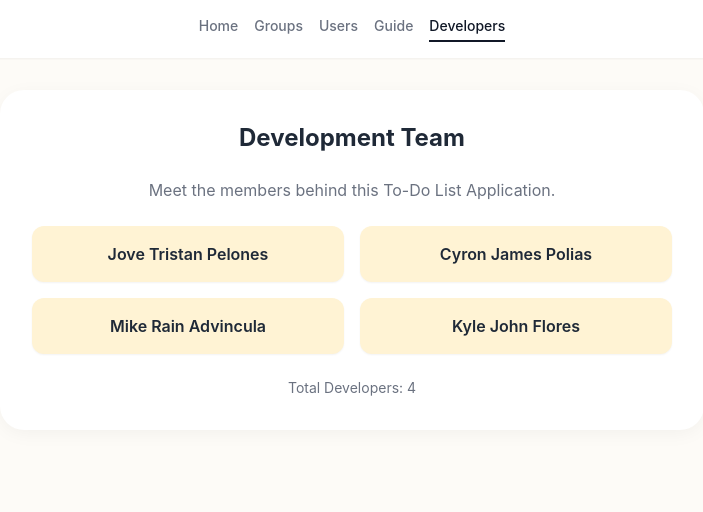
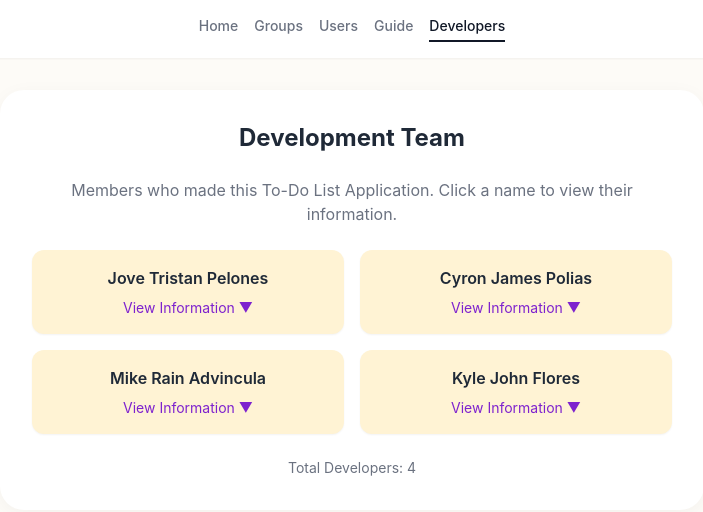
Before and after one commit to Wanglinggg23/to-do-list-lab-4, a React (Create React App) app: page /developers in a window 1280 px wide. Shown: the top 512 px of the page, without its empty margins (288-991 px from the left). Built offline with nearby package versions, Linux system fonts and the light colour scheme.

Commit message:
Add developer profile information

```diff
--- a/src/pages/Developers.jsx
+++ b/src/pages/Developers.jsx
@@ -1,14 +1,40 @@
 
-import React from "react";
+import React, { useState } from "react";
 
 const developers = [
-  { id: 1, name: "Jove Tristan Pelones" },
-  { id: 2, name: "Cyron James Polias" },
-  { id: 3, name: "Mike Rain Advincula" },
-  { id: 4, name: "Kyle John Flores" },
+  {
+    id: 1,
+    name: "Jove Tristan Pelones",
+    age: "23",
+    gender: "Male",
+    hobby: "Playing online games"
+  },
+  {
+    id: 2,
+    name: "Cyron James Polias",
+    age: "22",
+    gender: "Male",
+    hobby: "Listening to music"
+  },
+  {
+    id: 3,
+    name: "Mike Rain Advincula",
+    age: "24",
+    gender: "Male",
+    hobby: "Playing basketball"
+  },
+  {
+    id: 4,
+    name: "Kyle John Flores",
+    age: "23",
+    gender: "Male",
+    hobby: "Watching movies"
+  },
 ];
 
 export default function Developers() {
+  const [selectedDeveloper, setSelectedDeveloper] = useState(null);
+
   return (
     <div className="bg-white p-8 rounded-apple shadow-soft text-center">
       <h1 className="text-2xl font-bold text-gray-800 mb-6">
@@ -16,21 +42,71 @@ export default function Developers() {
       </h1>
 
       <p className="text-gray-500 mb-6">
-        Meet the members behind this To-Do List Application.
+        Members who made this To-Do List Application.
+        Click a name to view their information.
       </p>
 
       <div className="grid grid-cols-1 sm:grid-cols-2 gap-4">
         {developers.map((developer) => (
+          <button
+            key={developer.id}
+            type="button"
+            onClick={() =>
+              setSelectedDeveloper(
+                selectedDeveloper === developer.id
+                  ? null
+                  : developer.id
+              )
+            }
+            className={`bg-pastel-yellow p-4 rounded-xl shadow-sm transition hover:shadow-md text-left ${
+              selectedDeveloper === developer.id
+                ? "ring-2 ring-purple-400"
+                : ""
+            }`}
+          >
+            <p className="font-semibold text-gray-800 text-center">
+              {developer.name}
+            </p>
+
+            <p className="text-sm text-purple-700 text-center mt-2">
+              {selectedDeveloper === developer.id
+                ? "Hide Information ▲"
+                : "View Information ▼"}
+            </p>
+          </button>
+        ))}
+      </div>
+
+      {developers.map((developer) =>
+        selectedDeveloper === developer.id ? (
           <div
             key={developer.id}
-            className="bg-pastel-yellow p-4 rounded-xl shadow-sm transition hover:shadow-md"
+            className="mt-6 bg-purple-50 p-6 rounded-xl text-left"
           >
-            <p className="font-semibold text-gray-800">
+            <h2 className="text-xl font-bold text-gray-800 mb-4">
               {developer.name}
-            </p>
+            </h2>
+
+            <div className="space-y-3 text-gray-700">
+              <p>
+                <strong>Name:</strong> {developer.name}
+              </p>
+
+              <p>
+                <strong>Age:</strong> {developer.age}
+              </p>
+
+              <p>
+                <strong>Sex/Gender:</strong> {developer.gender}
+              </p>
+
+              <p>
+                <strong>Hobby:</strong> {developer.hobby}
+              </p>
+            </div>
           </div>
-        ))}
-      </div>
+        ) : null
+      )}
 
       <p className="mt-6 text-sm text-gray-500">
         Total Developers: {developers.length}
```
